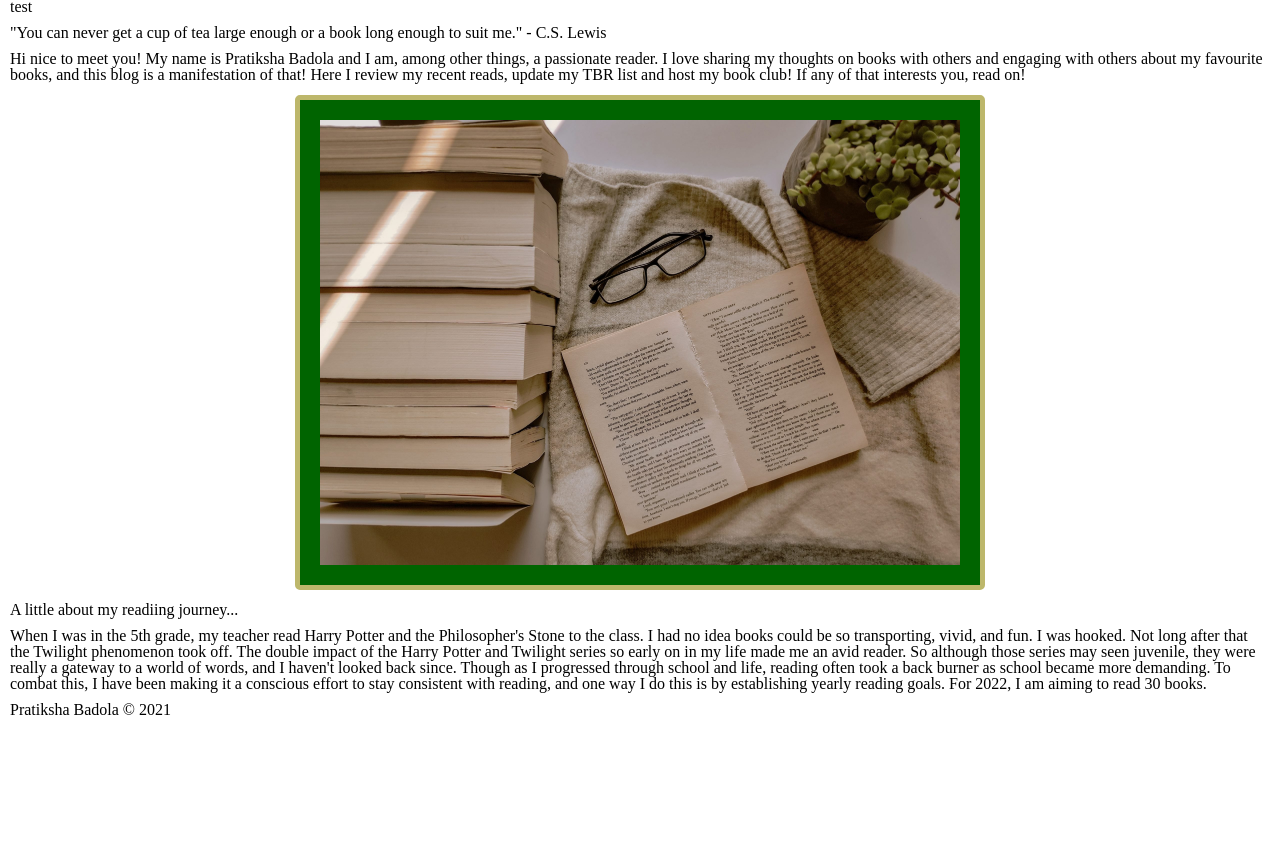
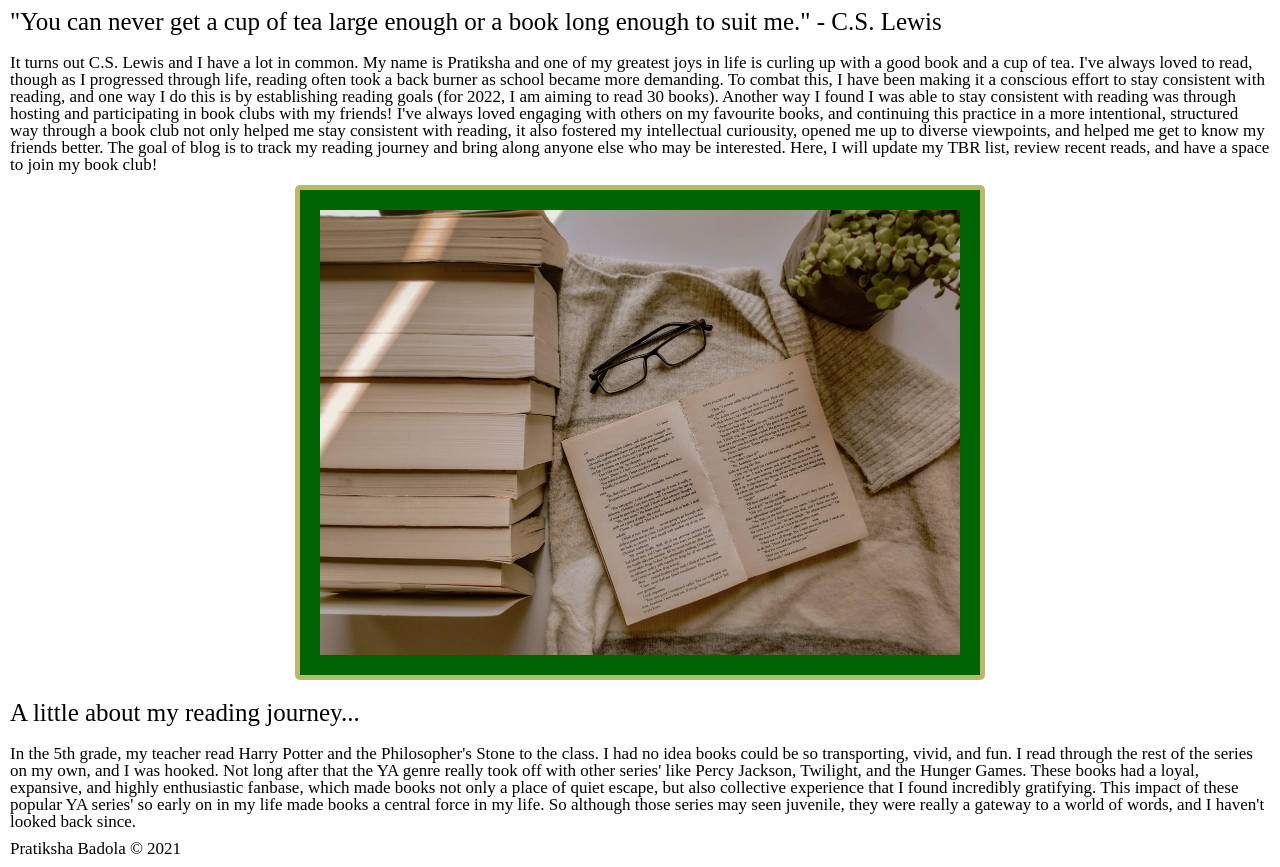
Before and after one commit to pratikshabadola/project-checkpoint-2, a plain HTML site: page index.html in a window 1280 px wide. Shown: the part 143-1010 px from the top of the page. Before the commit the page ends 871 px from the top, so only its background shows below. Drawn offline with Linux system fonts and the light colour scheme.

Commit message:
Add files via upload

```diff
--- a/css/style.css
+++ b/css/style.css
@@ -2,7 +2,6 @@ ul {
     padding: 20px;
     list-style-type: none;
     background-color: darkgreen;
-
 }
 
 h1 {
@@ -11,11 +10,14 @@ h1 {
 }
 
 h2 {
-    margin: 10px;
+    font-size: 25px;
+    margin: 20px;
+    margin-left: 10px;
 }
 
 p {
     margin: 10px;
+    font-size: 17px;
 }
 
 .skip {
@@ -45,7 +47,7 @@ li a{
 }
 
 .active {
-    background-color: darkkhaki;
+    background-color: black;
     font-weight: bold;
 }
 
--- a/index.html
+++ b/index.html
@@ -7,7 +7,7 @@
 	<link rel="icon" href="images/bookfavicon.png">
 	<link rel="stylesheet" href="css/html5reset.css">
 	<link rel="stylesheet" href="css/style.css">
-	<title>Book Club</title>
+	<title>Pratiksha's Book Blog</title>
 </head>
 
 <body>
@@ -22,17 +22,28 @@
 			</ul>
 		</nav>
 		<h1>Pratiksha's Book Blog</h1>
-		<p>test</p>
-
 	</header>
 
 	<main>
 		<h2 id="main">"You can never get a cup of tea large enough or a book long enough to suit me." - C.S. Lewis</h2>
-        <p>Hi nice to meet you! My name is Pratiksha Badola and I am, among other things, a passionate reader. I love sharing my thoughts on books with others and engaging with others about my favourite books, and this blog is a manifestation of that! Here I review my recent reads, update my TBR list and host my book club! If any of that interests you, read on!</p>
+        <p>It turns out C.S. Lewis and I have a lot in common. My name is Pratiksha and one of my greatest joys in life is
+			curling up with a good book and a cup of tea. I've always loved to read, though as I progressed through life, reading
+			often took a back burner as school became more demanding. To combat this, I have been making it a conscious effort to stay consistent with
+			reading, and one way I do this is by establishing reading goals (for 2022, I am aiming to read 30 books). Another way I found I was able
+			to stay consistent with reading was through hosting and participating in book clubs with my friends! I've always loved engaging with others on my
+			favourite books, and continuing this practice in a more intentional, structured way through a book club not only helped me stay consistent with reading,
+			it also fostered my intellectual curiousity, opened me up to diverse viewpoints, and helped me get to know my friends better.  The goal of
+			blog is to track my reading journey and bring along anyone else who may be interested. Here, I will update my TBR list, review recent reads,
+			and have a space to join my book club!
+		 </p>
         <img class="landingpage" src = "images/landingpage.jpeg" alt="books laid open, a pair of glasses in the center" width="200"/>
-        <p>A little about my readiing journey...</p>
-        <p>When I was in the 5th grade, my teacher read Harry Potter and the Philosopher's Stone to the class. I had no idea books could be so transporting, vivid, and fun. I was hooked. Not long after that the Twilight phenomenon took off. The double impact of the Harry Potter and Twilight series so early on in my life made me an avid reader. So although those series may seen juvenile, they were really a gateway to a world of words, and I haven't looked back since.
-			Though as I progressed through school and life, reading often took a back burner as school became more demanding. To combat this, I have been making it a conscious effort to stay consistent with reading, and one way I do this is by establishing yearly reading goals. For 2022, I am aiming to read 30 books.
+        <h2>A little about my reading journey...</h2>
+        <p>In the 5th grade, my teacher read Harry Potter and the Philosopher's Stone to the class. I had no idea books could
+			be so transporting, vivid, and fun. I read through the rest of the series on my own, and I was hooked. Not long after that the YA genre really took
+			off with other series' like Percy Jackson, Twilight, and the Hunger Games. These books had a loyal, expansive, and highly enthusiastic fanbase, which
+			made books not only a place of quiet escape, but also collective experience that I found incredibly gratifying.
+			This impact of these popular YA series' so early on in my life made books a central force in my life. So although those series may seen juvenile,
+			they were really a gateway to a world of words, and I haven't looked back since.
 		</p>
 
 	</main>
```
Also changed, not shown: bookclub.html (+18 -4 lines), reviews.html (+1 -1 lines), tbr.html (+2 -0 lines), images/americandirt.jpg (added).
